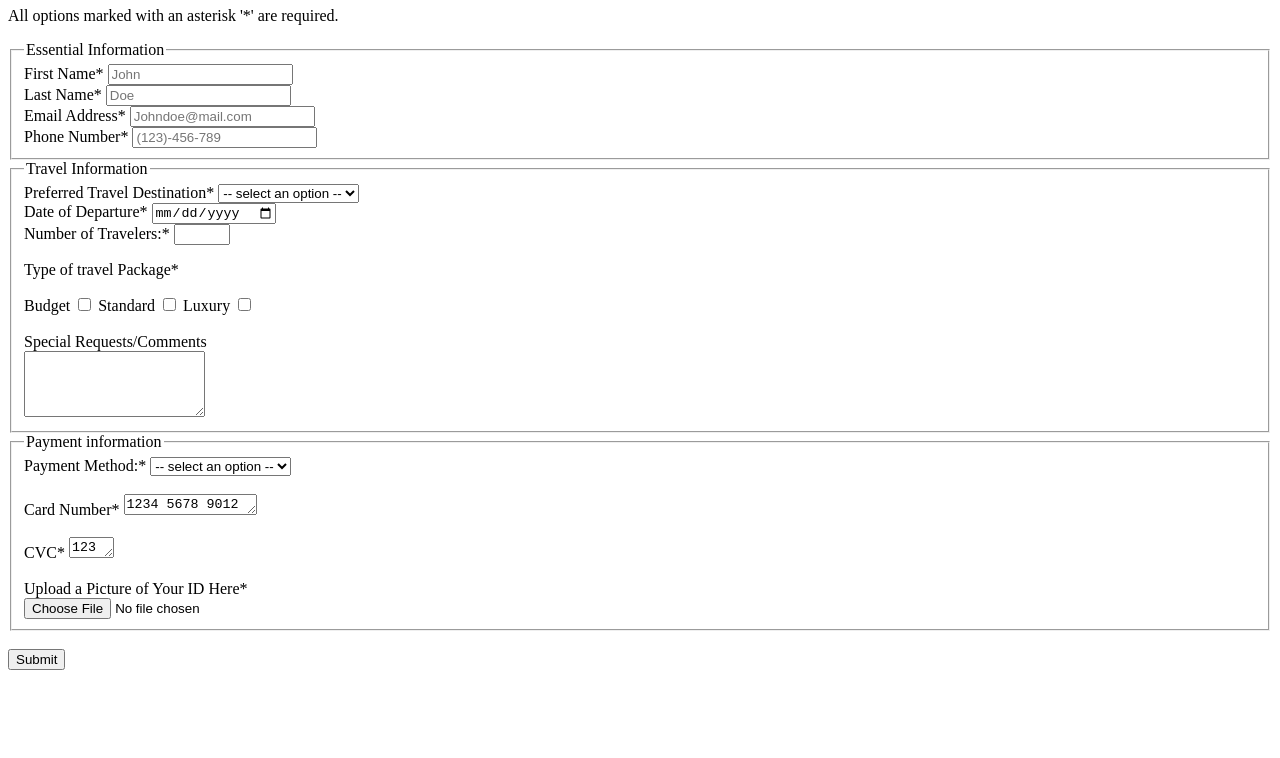
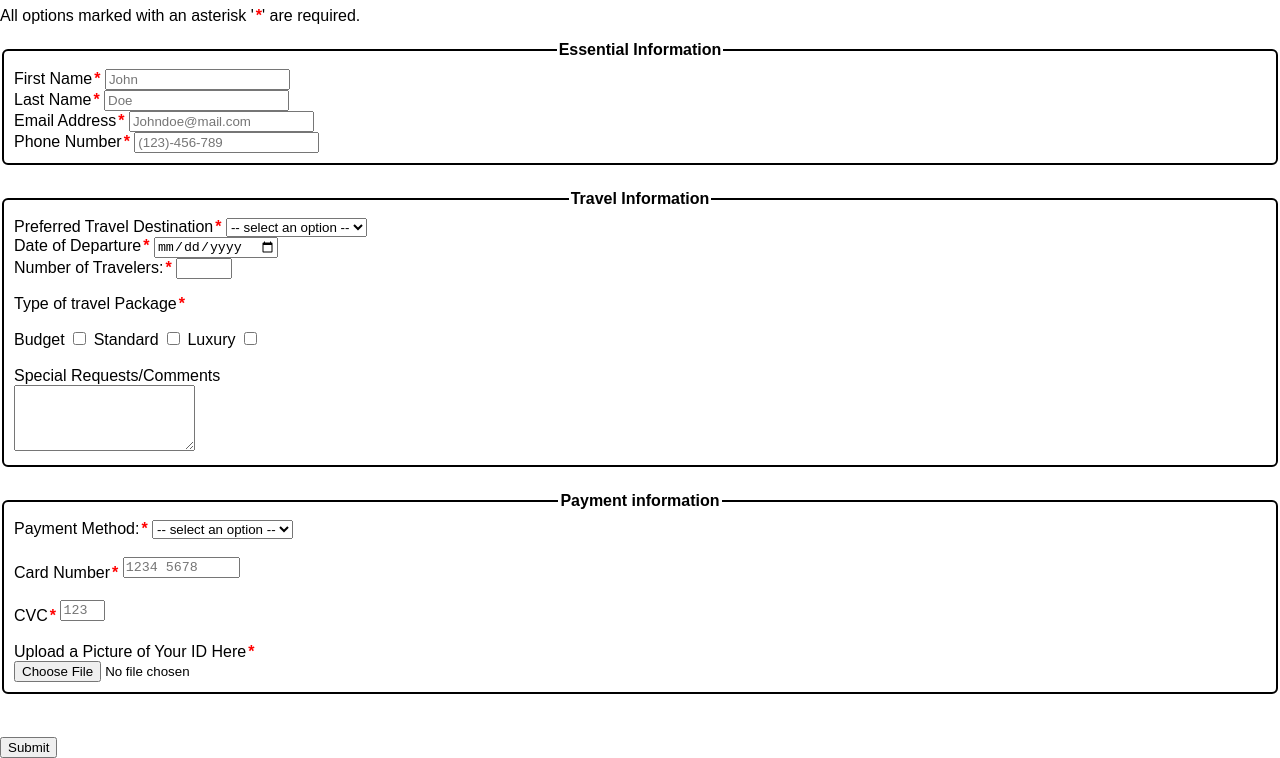
Before and after one commit to spac-cc/Assignment-3, a plain HTML site: page index.html in a window 1280 px wide. Shown: the part 73-831 px from the top of the page. Before the commit the page ends 800 px from the top, so only its background shows below. Drawn offline with Linux system fonts and the light colour scheme.

Commit message:
Started css, added useful comments

```diff
--- a/index.html
+++ b/index.html
@@ -1,45 +1,43 @@
-<!-- TODO: Forms:
-Payment Method (Dropdown or Radio Buttons)
-Options: Credit Card, PayPal, Bank Transfer
-Credit Card Number
-CVC
-Upload ID Proof (File Input)-->
-
 <!DOCTYPE html>
 <html lang="en">
 <head>
     <meta charset="UTF-8">
     <meta name="viewport" content="width=device-width, initial-scale=1.0">
+    <link rel="preconnect" href="https://fonts.googleapis.com">
+    <link rel="preconnect" href="https://fonts.gstatic.com" crossorigin>
+    <link href="https://fonts.googleapis.com/css2?family=Inter:ital,opsz,wght@0,14..32,100..900;1,14..32,100..900&family=Roboto:ital,wght@0,100;0,300;0,400;0,500;0,700;0,900;1,100;1,300;1,400;1,500;1,700;1,900&display=swap" rel="stylesheet">
     <title>Vacations Airlines</title>
     <link rel="stylesheet" href="style.css">
 </head>
 <body>
     <h1>Book Your Vacation Today!</h1>
-    <p>All options marked with an asterisk '*' are required.</p>
+    <p>All options marked with an asterisk '<span class="required-asterisk">*</span>' are required.</p>
     <form action="https://webdevbasics.net/script/demo.php" method="post">
+        <!--Essential info box-->
         <fieldset>
            <legend>Essential Information</legend>
             <div>
-                <label for="firstName">First Name*</label>
+                <label for="firstName">First Name<span class="required-asterisk">*</span></label>
                 <input id="firstName" name="firstName" type="text" placeholder="John" required aria-required="true">
             </div>
             <div>
-                <label for="lastName">Last Name*</label>
+                <label for="lastName">Last Name<span class="required-asterisk">*</span></label>
                 <input id="lastName" name="lastName" type="text" placeholder="Doe" required aria-required="true">
             </div>
             <div>
-                <label for="mail">Email Address*</label>
+                <label for="mail">Email Address<span class="required-asterisk">*</span></label>
                 <input id="mail" name="mail" type="text" placeholder="Johndoe@mail.com" required aria-required="true">
             </div>
             <div>
-                <label for="phoneNumber">Phone Number*</label>
+                <label for="phoneNumber">Phone Number<span class="required-asterisk">*</span></label>
                 <input id="phoneNumber" name="phoneNumber" type="text" placeholder="(123)-456-789" required aria-required="true">
             </div>
         </fieldset>
+        <!--Travel information box-->
         <fieldset>
             <legend>Travel Information</legend>
             <div>
-                <label for="destination">Preferred Travel Destination*</label>
+                <label for="destination">Preferred Travel Destination<span class="required-asterisk">*</span></label>
                 <select id="destination" name="destination" size="1" required aria-required="true">
                     <option disabled selected value="">-- select an option --</option>
                     <option value="bali">Bali</option>
@@ -53,15 +51,15 @@ Upload ID Proof (File Input)-->
                 </select>
             </div>
             <div>
-                <label for="departureDate">Date of Departure*</label>
+                <label for="departureDate">Date of Departure<span class="required-asterisk">*</span></label>
                 <input id=departureDate name="departureDate" type="date" required aria-required="true">
             </div>
             <div>
-                <label for="quantity">Number of Travelers:*</label>
+                <label for="quantity">Number of Travelers:<span class="required-asterisk">*</span></label>
                 <input id=quantity name="quantity" type="number" min="1" max="10" required aria-required="true">
             </div>
             <div>
-                <p>Type of travel Package*</p>
+                <p>Type of travel Package<span class="required-asterisk">*</span></p>
                 <label for="budget">Budget</label>
                 <input id="budget" name="budget" type="checkbox" required aria-required="true">
                 <label for="standard">Standard</label>
@@ -71,13 +69,14 @@ Upload ID Proof (File Input)-->
             </div>
             <div>
                 <br><label for="requests">Special Requests/Comments</label> <br>
-                <textarea id="requests" name="requests" rows="4" cols="20"></textarea>
+                <textarea id="requests" name="requests" rows="4"></textarea>
             </div>
         </fieldset>
+        <!--Payment information box-->
         <fieldset>
             <legend>Payment information</legend>
             <div>
-                <label for="payMethod">Payment Method:*</label>
+                <label for="payMethod">Payment Method:<span class="required-asterisk">*</span></label>
                 <select id="payMethod" name="payMethod" size="1" required aria-required="true">
                     <option disabled selected value="">-- select an option --</option>
                     <option>Credit Card</option>
@@ -86,21 +85,21 @@ Upload ID Proof (File Input)-->
                 </select>
             </div>
             <div>
-                <br><label for="cardNum">Card Number*</label>
-                <textarea id="cardNum" name="cardNum" rows="1" cols="14" maxlength="14" required aria-required="true">1234 5678 9012</textarea>
+                <br><label for="cardNum">Card Number<span class="required-asterisk">*</span></label>
+                <textarea id="cardNum" name="cardNum" rows="1" cols="12" maxlength="14" placeholder="1234 5678 9012" aria-required="true"></textarea>
             </div>
             <div>
-                <br><label for="cvc">CVC*</label>
-                <textarea id="cvc" name="cvc" rows="1" cols="3" maxlength="3" required aria-required="true">123</textarea>
+                <br><label for="cvc">CVC<span class="required-asterisk">*</span></label>
+                <textarea id="cvc" name="cvc" rows="1" cols="3" maxlength="3" placeholder="123" required aria-required="true"></textarea>
             </div>
             <div>
-                <br><label for="fileUpload">Upload a Picture of Your ID Here*</label> <br>
+                <br><label for="fileUpload">Upload a Picture of Your ID Here<span class="required-asterisk">*</span></label> <br>
                 <input id="fileUpload" name="fileUpload" type="file" required aria-required="true">
             </div>
         </fieldset>
         <div>
             <div>
-               <br> <button type="submit">Submit</button>
+               <br> <button id=finishedButton type="submit">Submit</button>
             </div>
         </div>
     </form>
--- a/style.css
+++ b/style.css
@@ -1 +1,42 @@
-/*TODO: The css*/
+textarea[id=cvc],
+textarea[id=cardNum]{
+    resize: none
+}
+
+h1 {
+    text-align: center;
+}
+
+legend {
+    text-align: center;
+    font-weight: bold;
+}
+
+fieldset {
+    background-color: #FFF;
+	border-color: rgba(0, 0, 0, 1);
+	border-style: solid;
+    border-radius: 6px;
+	margin-bottom: 25px;
+	padding: 10px;
+}
+
+body {
+	color: #000;
+	font-family: "Roberto", sans-serif;
+	font-style: normal;
+	font-size: 1rem;
+	margin: 0;
+}
+
+.required-asterisk {
+    color: red;
+    font-weight: bold;
+	margin-left: 2px;
+}
+
+/*TODO:
+    Add background
+    Add grids, it looks ugly right now
+    Style the submit button, that is fucking atrocious
+    Make it all look fucking good*/
```
